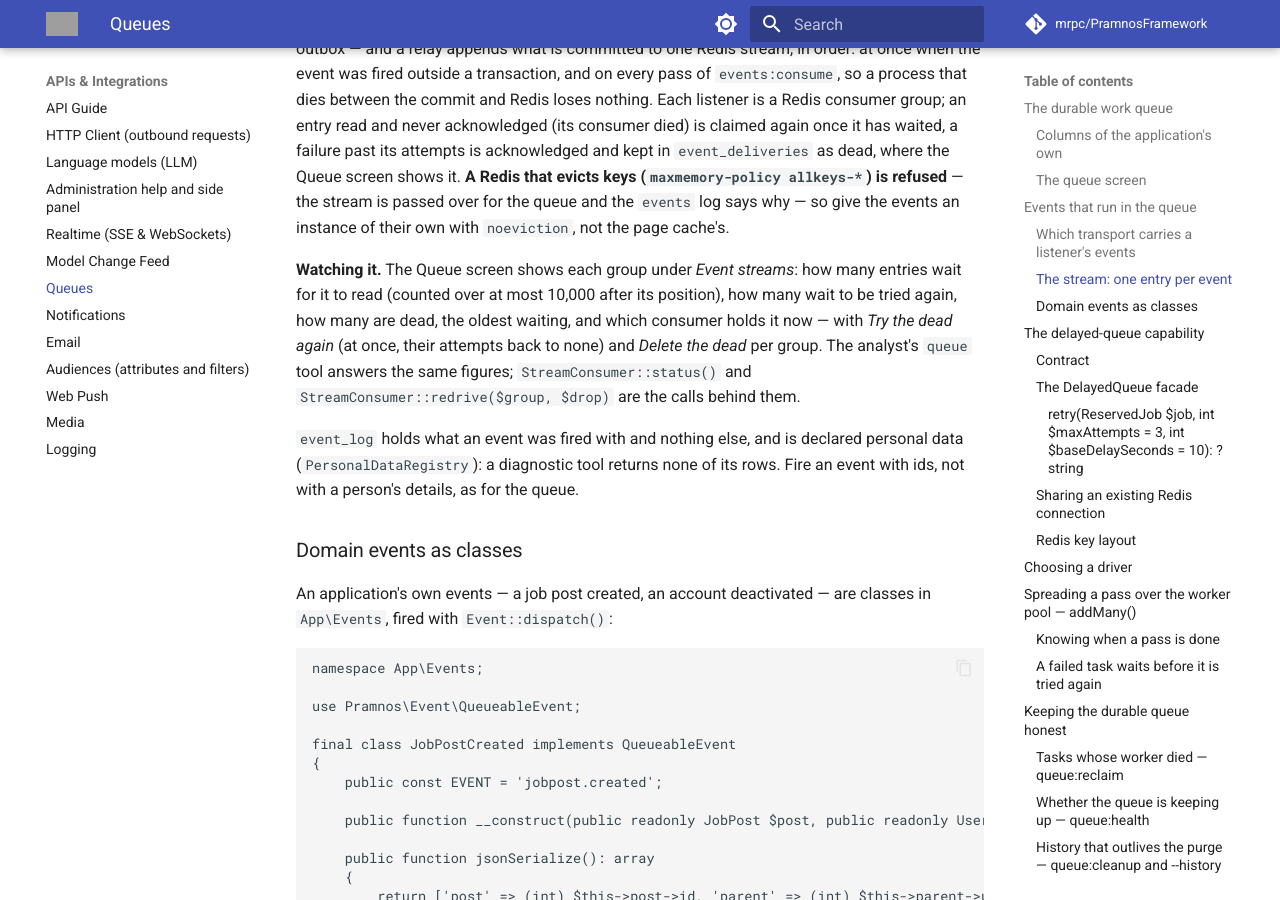
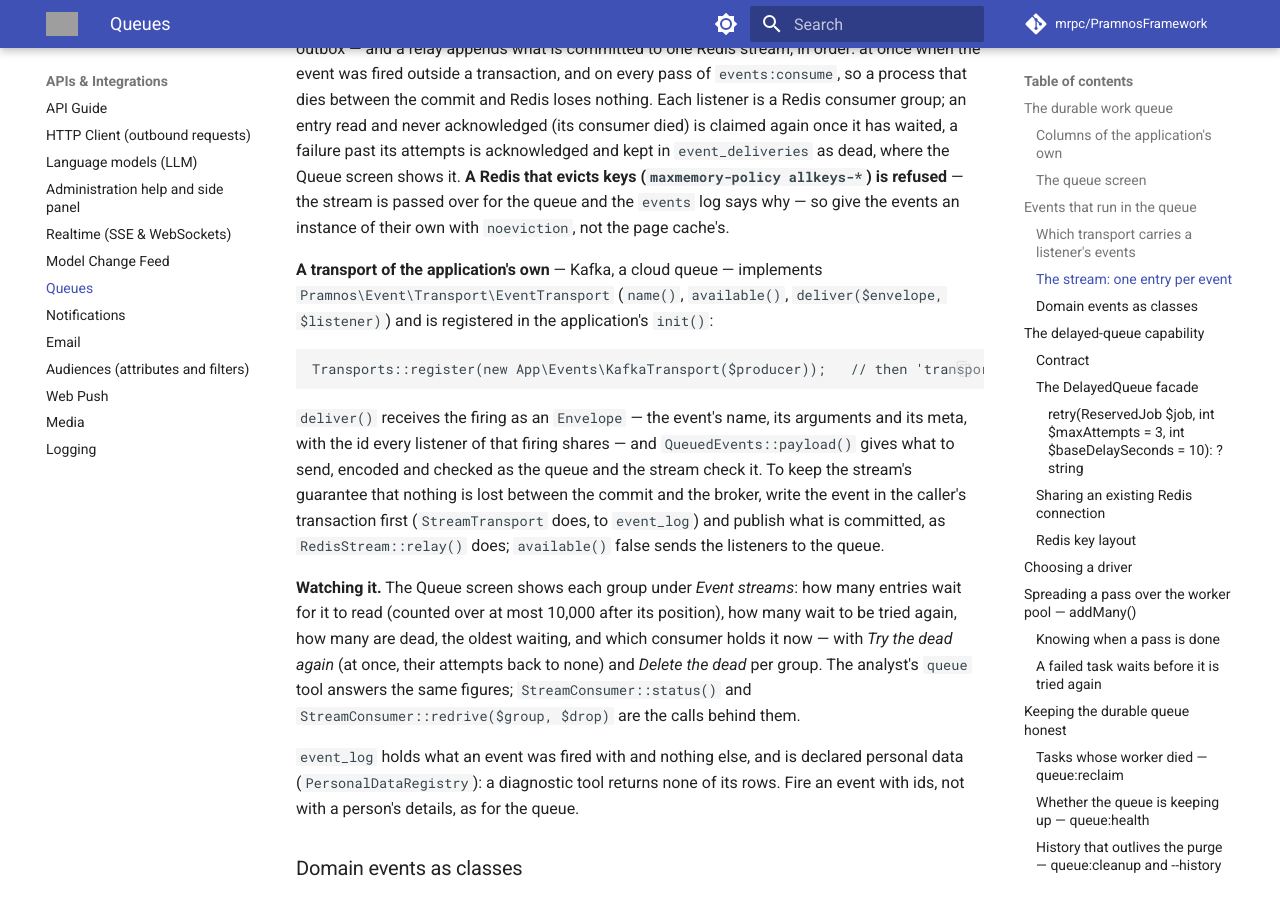
Before and after one commit to mrpc/PramnosFramework, an MkDocs documentation site: the page built from docs/Pramnos_Queue_Guide.md, in a window 1280 px wide and 900 px high, scrolled down 7342 px. Built offline with MkDocs 1.6.1 and Material for MkDocs 9.7.7, drawn with Linux system fonts in a browser that asks for light colours; comment, search, counter and statistics services are not loaded; grey boxes are pictures that could not be loaded.

Commit message:
docs(events): an application's own transport — Kafka among them — through Transports::register() (FW-235 P5)

````diff
--- a/docs/Pramnos_Queue_Guide.md
+++ b/docs/Pramnos_Queue_Guide.md
@@ -327,6 +327,21 @@ failure past its attempts is acknowledged and kept in `event_deliveries` as dead
 screen shows it. **A Redis that evicts keys (`maxmemory-policy allkeys-*`) is refused** — the
 stream is passed over for the queue and the `events` log says why — so give the events an
 instance of their own with `noeviction`, not the page cache's.
+
+**A transport of the application's own** — Kafka, a cloud queue — implements
+`Pramnos\Event\Transport\EventTransport` (`name()`, `available()`, `deliver($envelope,
+$listener)`) and is registered in the application's `init()`:
+
+```php
+Transports::register(new App\Events\KafkaTransport($producer));   // then 'transport' => 'kafka'
+```
+
+`deliver()` receives the firing as an `Envelope` — the event's name, its arguments and its meta,
+with the id every listener of that firing shares — and `QueuedEvents::payload()` gives what to
+send, encoded and checked as the queue and the stream check it. To keep the stream's guarantee
+that nothing is lost between the commit and the broker, write the event in the caller's
+transaction first (`StreamTransport` does, to `event_log`) and publish what is committed, as
+`RedisStream::relay()` does; `available()` false sends the listeners to the queue.
 
 **Watching it.** The Queue screen shows each group under *Event streams*: how many entries wait
 for it to read (counted over at most 10,000 after its position), how many wait to be tried
````
Also changed, not shown: docs/version-history/posts/2026-10-22.md (+3 -1 lines).
